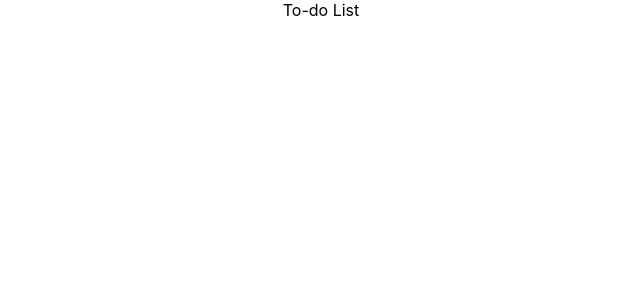
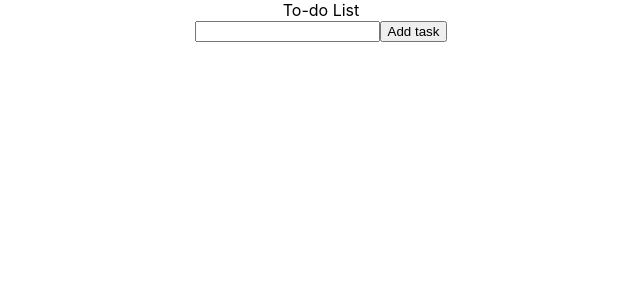
Before and after one commit to AlbertoSCandido/to-do-list, a React (Create React App) app: page / in a window 1280 px wide. Shown: the top 300 px of the page, without its empty margins (319-959 px from the left). Built offline with nearby package versions, Linux system fonts and the light colour scheme.

Commit message:
Adiciona campo de input para inserçao de novas tarefas

```diff
--- a/src/App.js
+++ b/src/App.js
@@ -1,11 +1,12 @@
 import './App.css';
+import GloblalContext from './context/GloblalContext';
+import Home from './pages/Home';
 
 function App() {
   return (
-    <div className="App">
-      To-do List
-      {console.log(window.getlocation)}
-    </div>
+    <GloblalContext>
+      <Home />
+    </GloblalContext>
   );
 }
 
--- a/src/context/GloblalContext.jsx
+++ b/src/context/GloblalContext.jsx
@@ -1,15 +1,13 @@
 import React from 'react';
 import context from './context';
 
-const GloblalContext = (children) => {
+const GloblalContext = ({ children }) => {
   const [list, setList] = React.useState([]);
-  const Global = React.useContext(context);
-
 
   return (
-    <Global.Provider value={list}>
-      {...children}
-    </Global.Provider>
+    <context.Provider value={list}>
+      {children}
+    </context.Provider>
   )
 }
 
--- /dev/null
+++ b/src/pages/Home.jsx
@@ -0,0 +1,23 @@
+import React from 'react'
+
+const Home = () => {
+  const [task, setTask] = React.useState(' ');
+
+  return (
+    <>
+      <div className="App">
+        To-do List
+        <div>
+          <input
+            type="text"
+            value={task}
+            onChange={e => setTask(e.target.value)}
+          />
+          <button type="button" className="btn">Add task</button>
+        </div>
+      </div>
+    </>
+  )
+}
+
+export default Home
```
Also changed, not shown: src/components/Input.jsx (+5 -4 lines), 1 other file (tests, documents, lock files or other folders).
